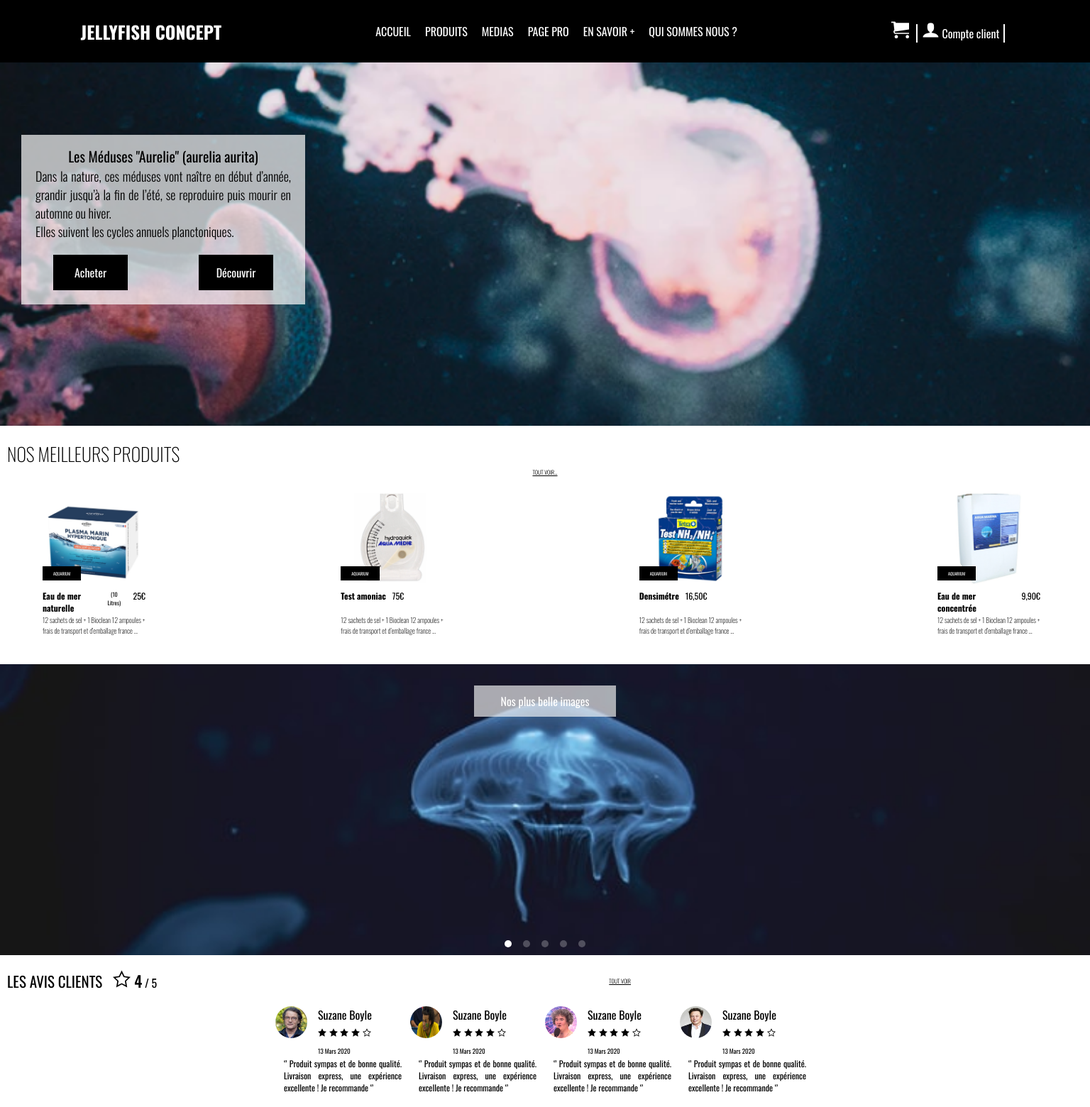
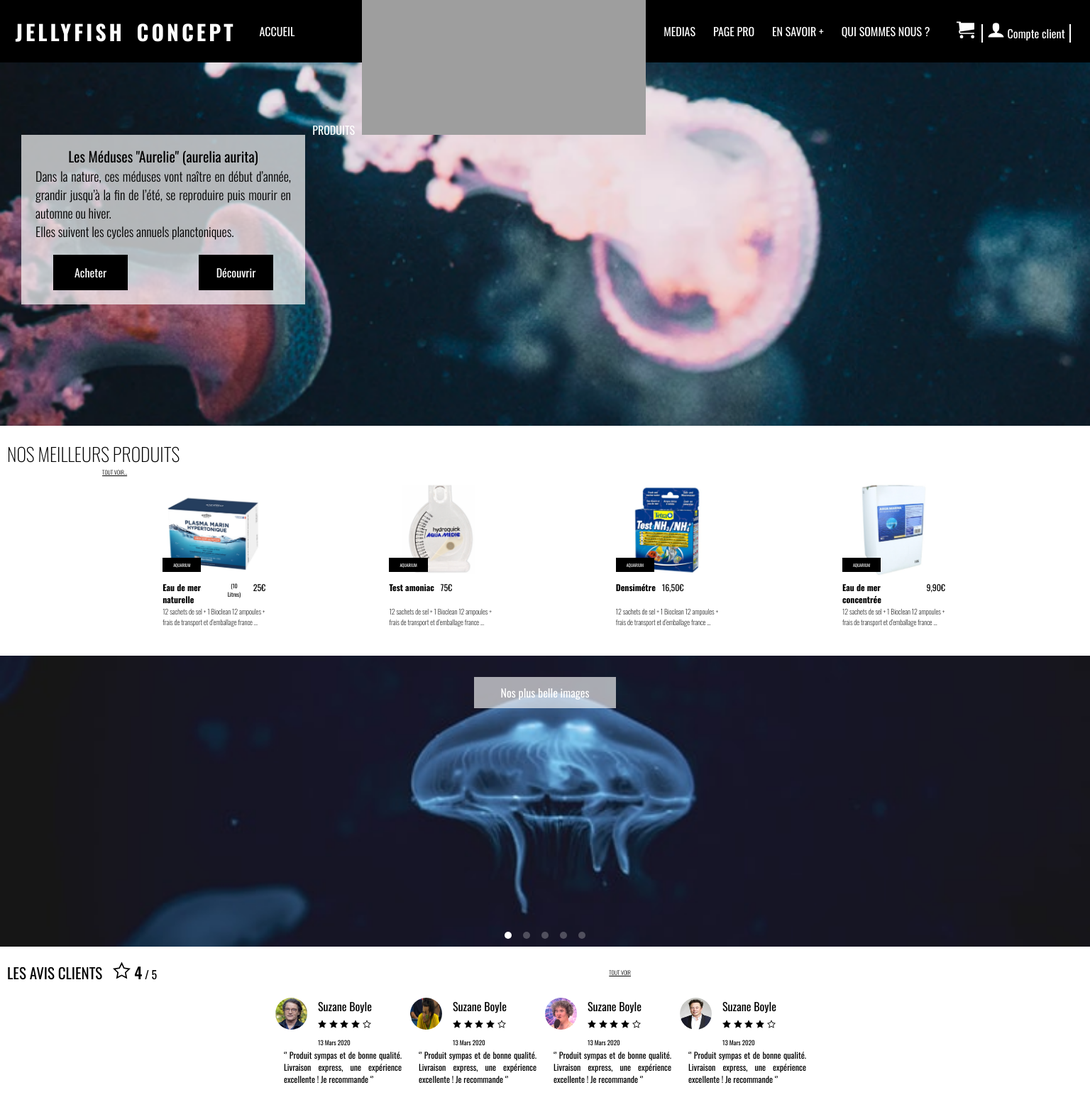
Before and after one commit to ivan-00/Integration_JELLYFICH, a PHP site: page / in a window 1536 px wide. Shown: the top 1560 px of the page at 71% size. Run offline with PHP 8.4, Linux system fonts and the light colour scheme; some libraries are stand-ins or nearby versions; grey boxes are pictures that could not be loaded.

Commit message:
MAJ Media quieres

```diff
--- a/index.html
+++ b/index.html
@@ -82,6 +82,11 @@
           d="M3 13h18c0.552 0 1-0.448 1-1s-0.448-1-1-1h-18c-0.552 0-1 0.448-1 1s0.448 1 1 1zM3 7h18c0.552 0 1-0.448 1-1s-0.448-1-1-1h-18c-0.552 0-1 0.448-1 1s0.448 1 1 1zM3 19h18c0.552 0 1-0.448 1-1s-0.448-1-1-1h-18c-0.552 0-1 0.448-1 1s0.448 1 1 1z"
         ></path>
       </symbol>
+      <symbol id="icon-arrow-down2" viewBox="0 0 32 32">
+        <path
+          d="M27.414 19.414l-10 10c-0.781 0.781-2.047 0.781-2.828 0l-10-10c-0.781-0.781-0.781-2.047 0-2.828s2.047-0.781 2.828 0l6.586 6.586v-19.172c0-1.105 0.895-2 2-2s2 0.895 2 2v19.172l6.586-6.586c0.39-0.39 0.902-0.586 1.414-0.586s1.024 0.195 1.414 0.586c0.781 0.781 0.781 2.047 0 2.828z"
+        ></path>
+      </symbol>
     </svg>
     <header>
       <nav>
@@ -92,9 +97,9 @@
         <div class="nav-item"><h1>JELLYFISH CONCEPT</h1></div>
         <ul class="navbar-nav">
           <li><a href="#">ACCUEIL</a></li>
-          <li>
+          <li class="item_svg">
             <a href="#">PRODUITS</a>
-            <ul>
+            <ul class="drop_down_menu">
               <li><a href="#">Méduses</a></li>
               <li><a href="#">Aquariums</a></li>
               <li><a href="#">Pack entretien</a></li>
--- a/style.css
+++ b/style.css
@@ -58,7 +58,6 @@ nav ul li {
   display: block;
   line-height: 30px;
   color: white;
-  display: block;
   list-style: none;
   margin-left: auto;
   margin-right: auto;
@@ -688,6 +687,12 @@ form input:last-child {
   nav ul li {
     width: auto;
   }
+  .navbar-nav .item_svg a::after {
+    content: url(img/nav/arrow-down.svg);
+    margin-left: 10px;
+    margin-bottom: 4px;
+  }
+
   nav label {
     display: none !important;
   }
@@ -705,8 +710,50 @@ form input:last-child {
     width: auto;
     margin: 0;
     top: auto;
+    align-items: center;
   }
+  /* menu deroulant */
+  .drop_down_menu {
+    /* display: block; */
+  }
+  .navbar-nav :hover .drop_down_menu li {
+    display: block;
+    margin-top: 220px;
+    background-color: pink;
+    color: white;
+  }
+
   .bloc_panier_compte {
     margin: 0;
   }
 }
+@media screen and (min-width: 1300px) {
+  .nav-item h1 {
+    font-size: 30px;
+    letter-spacing: 4px;
+    word-spacing: 5px;
+  }
+
+  .navbar-nav li {
+    margin-right: 5px;
+  }
+  /* Bloc article */
+  .bloc_article {
+    width: 80%;
+  }
+  /* section opinion */
+  .section_customers_opinion {
+    margin-bottom: 30px;
+  }
+  /* footer */
+  footer {
+    padding: 20px 30px 0 30px;
+    justify-content: space-around;
+  }
+  .bloc_news-form {
+    width: 30%;
+  }
+  .bloc_form p {
+    font-size: 9px;
+  }
+}
```
